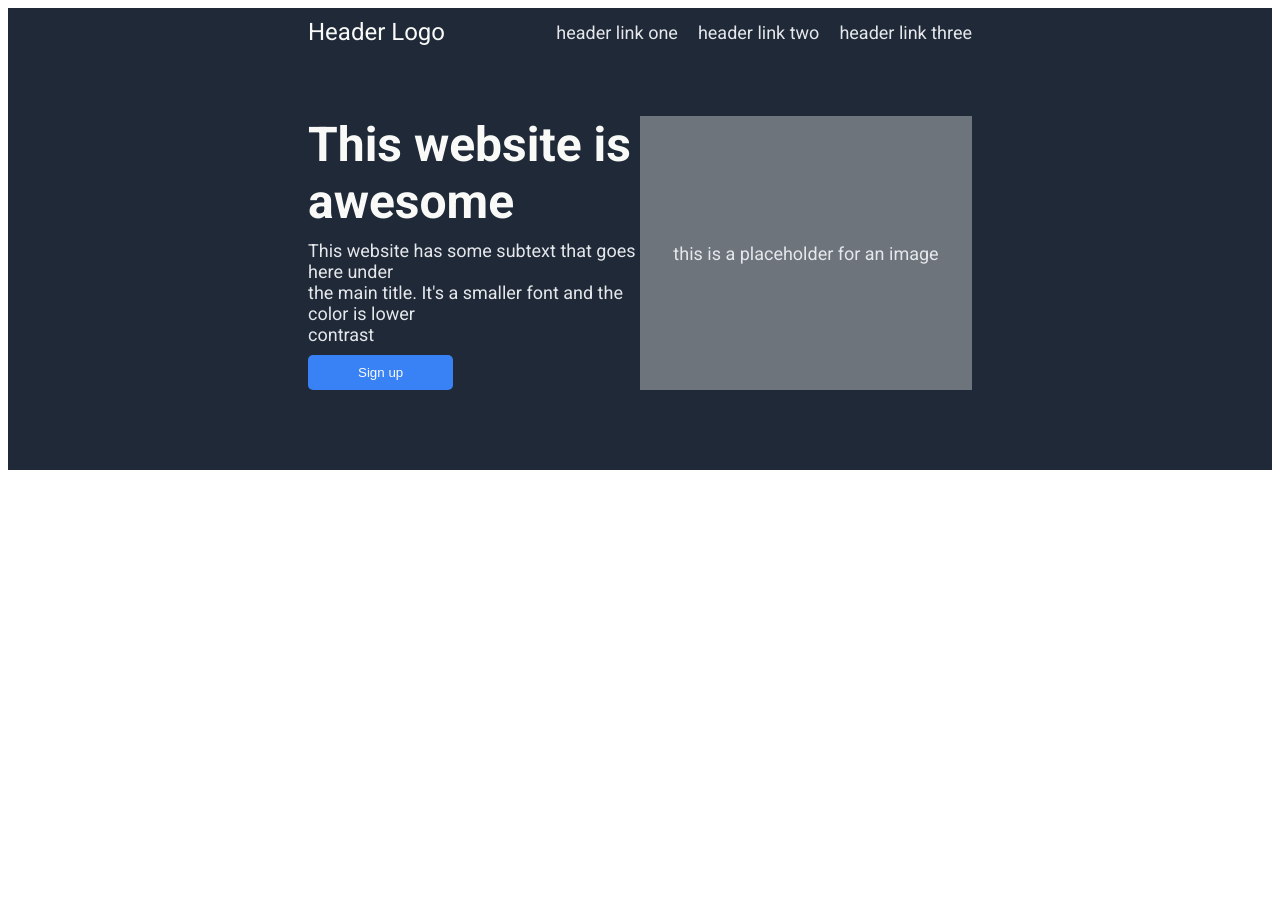
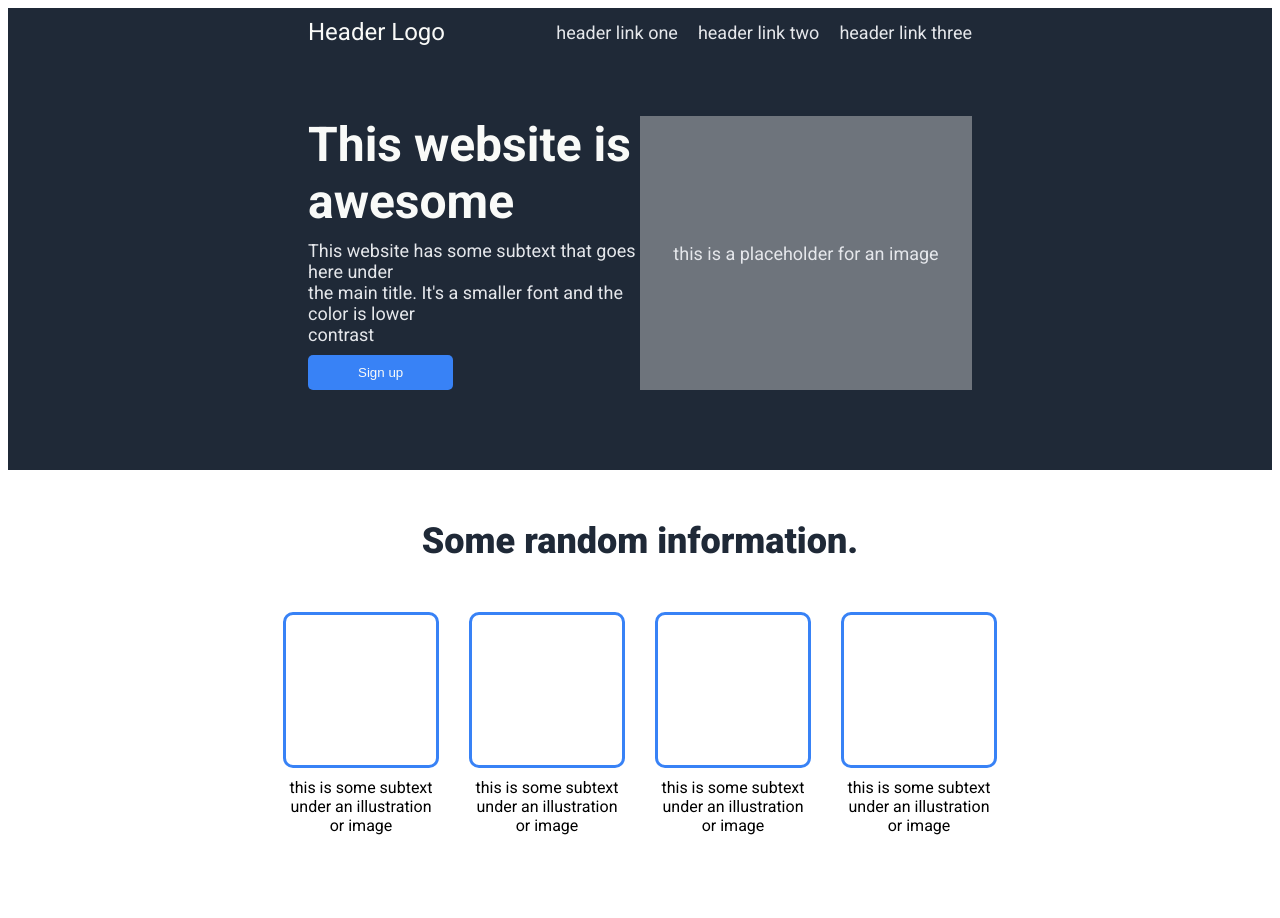
Before and after one commit to FoeXe/landing-page, a plain HTML site: page index.html in a window 1280 px wide. Before the commit the page ends 800 px from the top, so only its background shows below. Drawn offline with Linux system fonts and the light colour scheme.

Commit message:
Adding the information section to index.html and styles/styles.css
The second section of the webpage hase been added.

```diff
--- a/index.html
+++ b/index.html
@@ -35,5 +35,34 @@
             </div>
         </div>
     </div>
+
+    <!--information section-->
+    <div class="information_section">
+        <h2 class="information_text">Some random information.</h2>
+        <div class="image_subtext_container">
+            <div class="image_subtext">
+                <div class="image"></div>
+                <p class="information_subtext">this is some subtext <br> under an illustration <br> or image</p>
+            </div>
+            <div class="image_subtext">
+                <div class="image"></div>
+                <p class="information_subtext">this is some subtext <br> under an illustration <br> or image</p>
+            </div>
+            <div class="image_subtext">
+                <div class="image"></div>
+                <p class="information_subtext">this is some subtext <br> under an illustration <br> or image</p>
+            </div>
+            <div class="image_subtext">
+                <div class="image"></div>
+                <p class="information_subtext">this is some subtext <br> under an illustration <br> or image</p>
+            </div>
+        </div>
+    </div>
+
+    <!--quote section-->
+
+    <!--action section-->
+
+    <!--footer section-->
 </body>
 </html>
--- a/styles/styles.css
+++ b/styles/styles.css
@@ -4,7 +4,7 @@ body {
     font-family: Roboto;
 }
 
-ul, h1, p, button {
+ul, h1, h2, p, button {
     padding: 0px;
     margin: 0px;
 }
@@ -86,3 +86,45 @@ ul {
     align-items: center;
     background-color: rgb(110, 116, 124);
 }
+
+.information_section {
+    display: flex;
+    flex-direction: column;
+    justify-content: center;
+    align-items: center;
+    padding-top: 50px;
+    padding-bottom: 80px;
+    padding-left: 300px;
+    padding-right: 300px;
+}
+
+.information_text {
+    font-size: 36px;
+    color: #1F2937;
+    font-weight: 900;
+}
+
+.image_subtext_container {
+    display: flex;
+    margin-top: 50px;
+    gap: 30px;
+}
+
+.image {
+    width: 150px;
+    height: 150px;
+    border-style: solid;
+    border-radius: 10px;
+    border-color: #3882F6;
+}
+
+.image_subtext {
+    display: flex;
+    flex-direction: column;
+    text-align: center;
+    align-items: center;
+}
+
+.information_subtext {
+    padding-top: 10px;
+}
```
